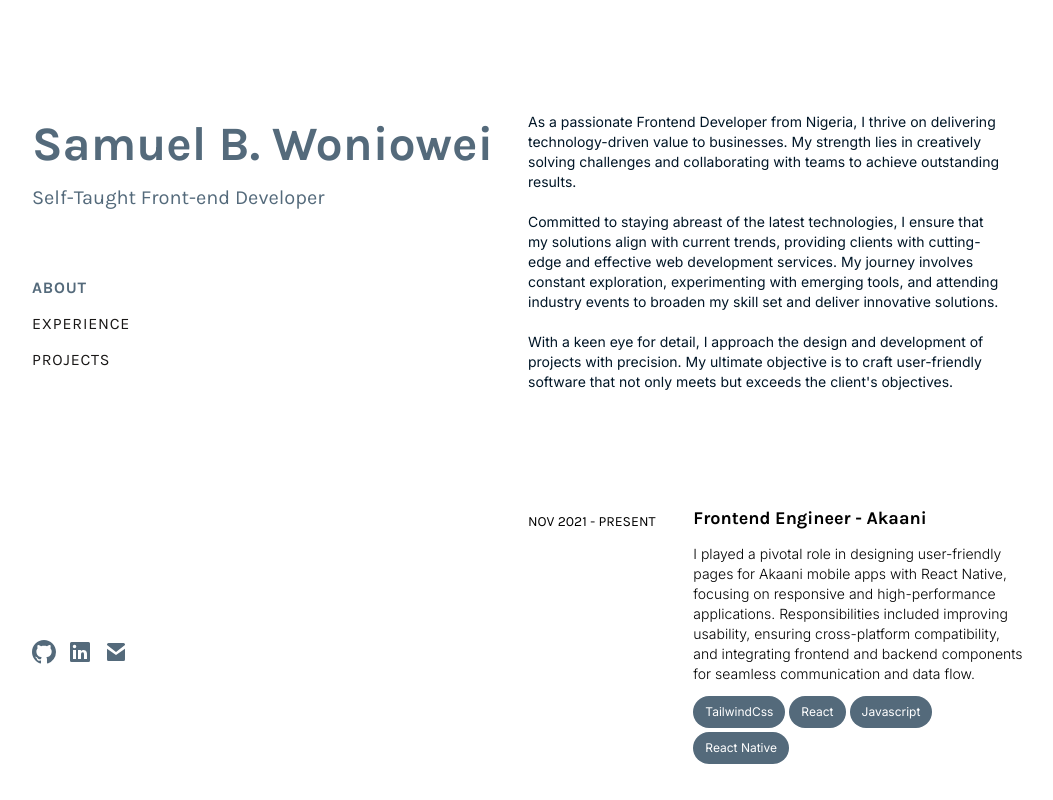
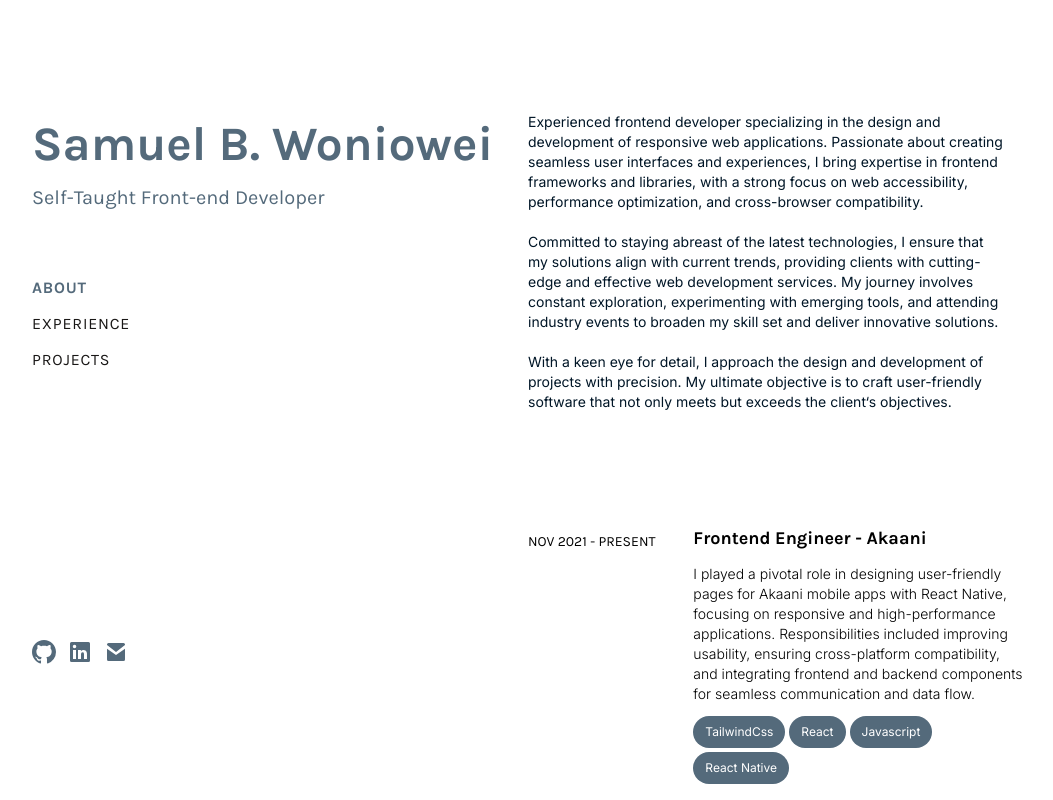
Before and after one commit to SamuelWoniowei/portfolio, a React (Vite) app: page / in a window 1280 px wide. Shown: the top 800 px of the page, without its empty margins (112-1165 px from the left). Built offline with nearby package versions, Linux system fonts and the light colour scheme; a web font is replaced by a local one.

Commit message:
Updated about section and added meta tags

```diff
--- a/index.html
+++ b/index.html
@@ -4,6 +4,17 @@
     <meta charset="UTF-8" />
     <link rel="icon" type="image/svg+xml" href="https://res.cloudinary.com/shmulky/image/upload/v1704442189/S.png" />
     <meta name="viewport" content="width=device-width, initial-scale=1.0" />
+    <meta name="description" content="Portfolio of Samuel Woniowei, Frontend Developer">
+    <meta name="keywords" content="frontend developer, web developer, HTML, CSS, JavaScript, React, portfolio, nextjs">
+    <meta name="author" content="Samuel Woniowei">
+    <meta property="og:title" content="Samuel Woniowei - Frontend Developer Portfolio">
+    <meta property="og:description" content="Explore the projects and skills of Samuel Woniowei, a frontend developer.">
+    <meta property="og:image" content="https://res.cloudinary.com/shmulky/image/upload/v1704442189/S.png">
+    <meta property="og:url" content="http://samuelwoniowei.vercel.app">
+    <meta name="twitter:card" content="https://res.cloudinary.com/shmulky/image/upload/v1704442189/S.png">
+    <meta name="twitter:title" content="Samuel Woniowei - Frontend Developer Portfolio">
+    <meta name="twitter:description" content="Explore the projects and skills of Samuel Woniowei, a frontend developer.">
+    <meta name="twitter:image" content="https://res.cloudinary.com/shmulky/image/upload/v1704442189/S.png">
     <title>Samuel Woniowei</title>
   </head>
   <body>
--- a/src/components/About.jsx
+++ b/src/components/About.jsx
@@ -1,12 +1,18 @@
 export default function About() {
   return (
-    <div className="text-text text-sm md:text-md pr-0 md:pr-5 lg:pt-28 font-inter" id="about">
-      <h2 className="lg:hidden font-bold text-md text-name mt-20 md:mt-10 mb-8">ABOUT</h2>
+    <div
+      className="text-text text-sm md:text-md pr-0 md:pr-5 lg:pt-28 font-inter"
+      id="about"
+    >
+      <h2 className="lg:hidden font-bold text-md text-name mt-20 md:mt-10 mb-8">
+        ABOUT
+      </h2>
       <p className=" mb-5">
-        As a passionate Frontend Developer from Nigeria, I thrive on delivering
-        technology-driven value to businesses. My strength lies in creatively
-        solving challenges and collaborating with teams to achieve outstanding
-        results.
+        Experienced frontend developer specializing in the design and development
+        of responsive web applications. Passionate about creating seamless user
+        interfaces and experiences, I bring expertise in frontend frameworks and
+        libraries, with a strong focus on web accessibility, performance
+        optimization, and cross-browser compatibility.
       </p>
       <p className=" mb-5">
         Committed to staying abreast of the latest technologies, I ensure that
@@ -16,10 +22,10 @@ export default function About() {
         industry events to broaden my skill set and deliver innovative
         solutions.
       </p>
-      <p >
+      <p>
         With a keen eye for detail, I approach the design and development of
         projects with precision. My ultimate objective is to craft user-friendly
-        software that not only meets but exceeds the client's objectives.
+        software that not only meets but exceeds the client&lsquo;s objectives.
       </p>
     </div>
   );
--- a/src/components/Intro.jsx
+++ b/src/components/Intro.jsx
@@ -9,7 +9,7 @@ export default function Intro() {
         <h2 className="text-3xl md:text-5xl font-karla font-extrabold text-name md:mt-2 mb-1 md:mb-4">
           Samuel B. Woniowei
         </h2>
-        <p className="text-md md:text-xl text-name ">Self-Taught Front-end Developer</p>
+        <p className="text-md md:text-xl text-name ">Self-Taught Front-end Developer </p>
       </div>
 
       <SideNav />
```
